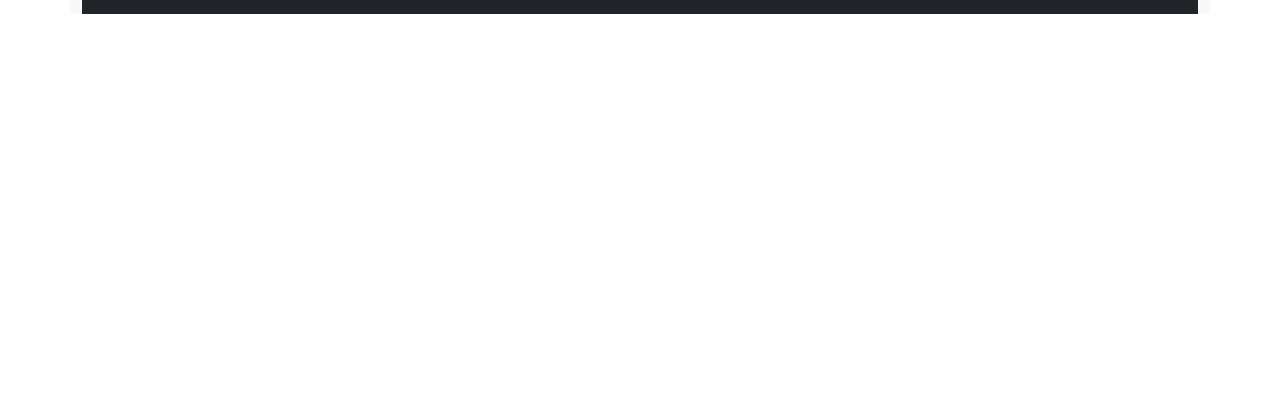
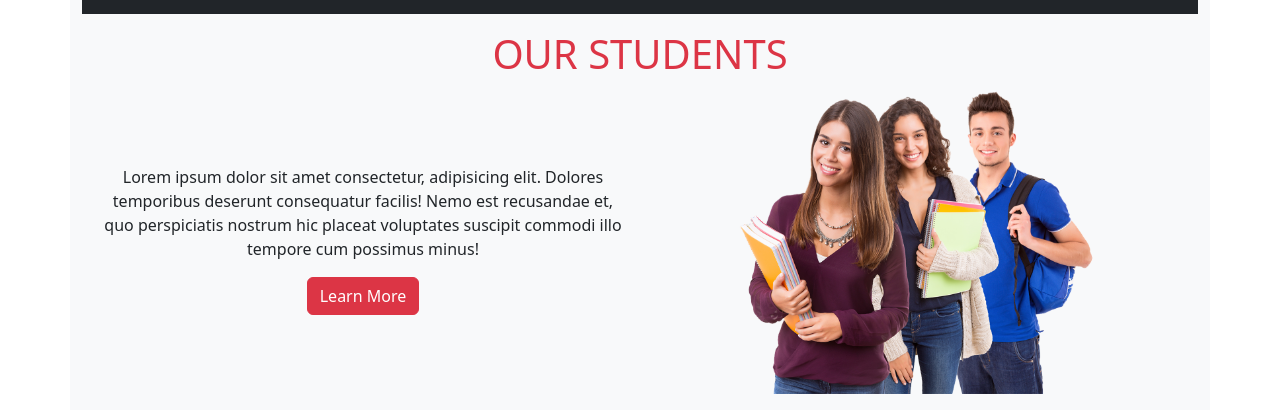
Before and after one commit to sevgi75/my_codess, a plain HTML site: page html-css/hc14_Bootstrap-Project/index.html in a window 1280 px wide. Shown: the part 1699-2109 px from the top of the page. Before the commit the page ends 1713 px from the top, so only its background shows below. Drawn offline with nearby package versions, Linux system fonts and the light colour scheme.

Commit message:
students finish

```diff
--- a/html-css/hc14_Bootstrap-Project/index.html
+++ b/html-css/hc14_Bootstrap-Project/index.html
@@ -220,6 +220,19 @@
 
         <!-- students -->
 
+        <section id="student" class="bg-light p-3 container">
+          <h2 class="text-danger display-6">OUR STUDENTS</h2>
+          <div class="row align-items-center">
+            <div class="col-12 col-md-6">
+              <p>Lorem ipsum dolor sit amet consectetur, adipisicing elit. Dolores temporibus deserunt consequatur facilis! Nemo est recusandae et, quo perspiciatis nostrum hic placeat voluptates suscipit commodi illo tempore cum possimus minus!</p>
+              <button class="btn btn-danger">Learn More</button>
+            </div>
+            <div class="col-12 col-md-6">
+              <img src="./img/students1.png" width="70%" alt="">
+            </div>
+          </div>
+        </section>
+
 
     </main>
 
```
